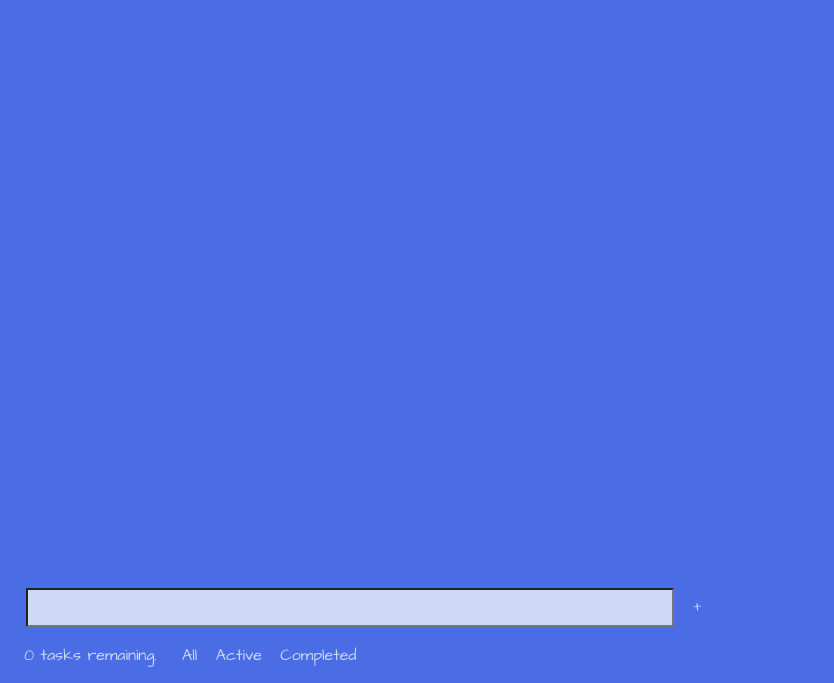
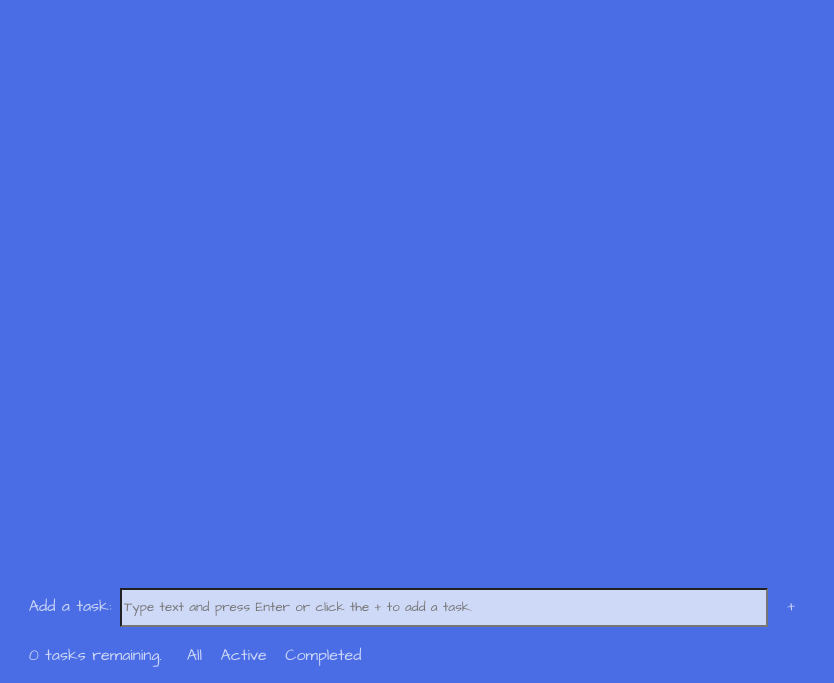
Before and after one commit to eolsenbyui/eolsenbyui.github.io, a plain HTML site: page wdd330/week07/todo/index.html in a window 1280 px wide. Shown: the part 117-800 px from the top of the page, without its empty margins (0-834 px from the left). Drawn offline with Linux system fonts and the light colour scheme.

Commit message:
Style labels

```diff
--- a/wdd330/week07/todo/index.html
+++ b/wdd330/week07/todo/index.html
@@ -24,10 +24,11 @@
     </section>
     <footer>
         <form id="add-task">
-            <input type="text" id="new-task" class="add">
+            <span class="label">Add a task:</span>
+            <input type="text" id="new-task" class="add" placeholder="Type text and press Enter or click the + to add a task.">
             <button type="submit">+</button>
         </form>
-        <span id="tasksLeft">n tasks left.</span>&nbsp;&nbsp;
+        <span id="tasksLeft" class="label">n tasks left.</span>&nbsp;&nbsp;
         <button id="allTasks" class="filter">All</button>
         <button id="activeTasks" class="filter">Active</button>
         <button id="completedTasks" class="filter">Completed</button>
```
